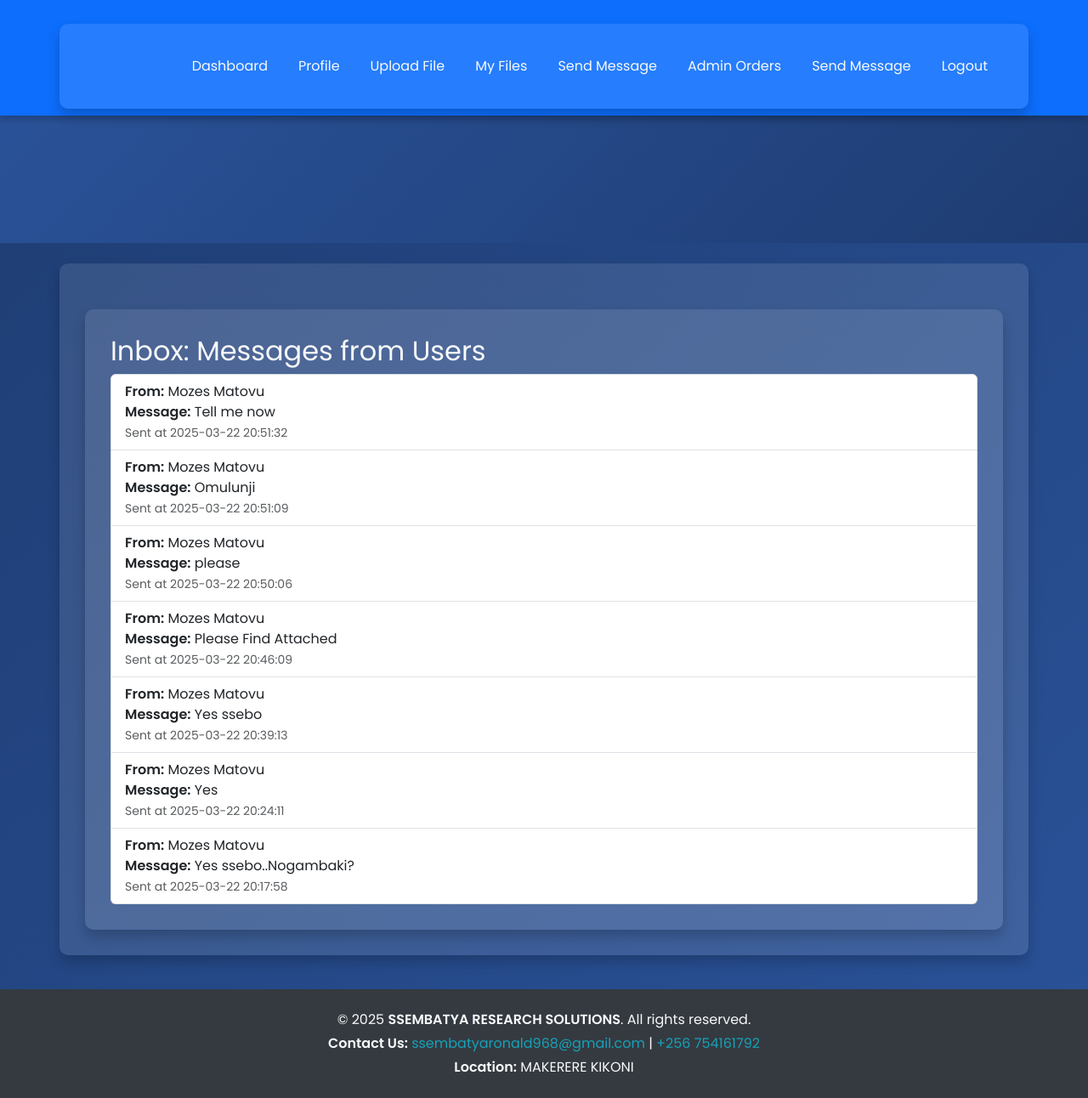
After one commit to Ssembatya-hub/ResearchApp, a Flask app: page /admin/inbox in a window 1280 px wide. The commit adds this page. Shown: the whole page at 85% size. Run offline with Flask 3, Linux system fonts and the light colour scheme; a user stored in the database is signed in; data comes from the database, SQL or seed files in the repository; both versions use the stored data as it was after the commit.

Commit message:
Add messaging feature and admin inbox

```diff
--- a/app.py
+++ b/app.py
@@ -69,6 +69,19 @@ def init_db():
             date TEXT
         )
     ''')
+    cursor.execute('''
+    CREATE TABLE IF NOT EXISTS messages (
+        id INTEGER PRIMARY KEY AUTOINCREMENT,
+        sender_id INTEGER,
+        recipient_id INTEGER,
+        content TEXT,
+        timestamp DATETIME DEFAULT CURRENT_TIMESTAMP,
+        is_read INTEGER DEFAULT 0,
+        FOREIGN KEY(sender_id) REFERENCES users(id),
+        FOREIGN KEY(recipient_id) REFERENCES users(id)
+    )
+''')
+
     cursor.execute('''
         CREATE TABLE IF NOT EXISTS files (
             id INTEGER PRIMARY KEY AUTOINCREMENT,
@@ -694,6 +707,141 @@ def admin_upload_file():
 
     conn.close()
     return render_template('admin_upload.html', users=users)
+@app.route('/admin/message', methods=['GET', 'POST'])
+@login_required
+def admin_message():
+    if not current_user.is_admin:
+        flash("Access denied.", "danger")
+        return redirect(url_for('index'))
+
+    conn = sqlite3.connect('database.db')
+    cursor = conn.cursor()
+
+    if request.method == 'POST':
+        recipient_id = request.form['recipient_id']
+        message = request.form['message']
+
+        cursor.execute("INSERT INTO messages (sender_id, recipient_id, message) VALUES (?, ?, ?)",
+                       (current_user.id, recipient_id, message))
+        conn.commit()
+        conn.close()
+        flash("Message sent successfully!", "success")
+        return redirect(url_for('admin_message'))
+
+    cursor.execute("SELECT id, username FROM users WHERE is_admin = 0")
+    users = cursor.fetchall()
+    conn.close()
+    return render_template('admin_send_message.html', users=users)
+
+@app.route('/messages')
+@login_required
+def messages():
+    conn = sqlite3.connect('database.db')
+    cursor = conn.cursor()
+
+    # Get messages sent to the current user (from admin or others)
+    cursor.execute("""
+        SELECT messages.id, messages.message, messages.timestamp, users.username
+        FROM messages
+        JOIN users ON messages.sender_id = users.id
+        WHERE messages.recipient_id = ?
+        ORDER BY messages.timestamp DESC
+    """, (current_user.id,))
+    rows = cursor.fetchall()
+    conn.close()
+
+    # Convert to dictionary-style list for clarity in Jinja
+    user_messages = [
+        {'id': row[0], 'message': row[1], 'timestamp': row[2], 'sender': row[3]}
+        for row in rows
+    ]
+
+    return render_template('messages.html', messages=user_messages)
+
+@app.context_processor
+def inject_unread_message_count():
+    if current_user.is_authenticated and not current_user.is_admin:
+        conn = sqlite3.connect('database.db')
+        cursor = conn.cursor()
+        cursor.execute("""
+            SELECT COUNT(*) FROM messages
+            WHERE recipient_id = ? AND status = 'unread'
+        """, (current_user.id,))
+        count = cursor.fetchone()[0]
+        conn.close()
+        return dict(unread_count=count)
+    return dict(unread_count=0)
+@app.route('/reply/<int:message_id>', methods=['POST'])
+@login_required
+def reply_message(message_id):
+    content = request.form.get('message')
+
+    if not content:
+        flash("Message cannot be empty.", "danger")
+        return redirect(url_for('messages'))
+
+    # Assume admin has ID = 1
+    admin_id = 1
+
+    conn = sqlite3.connect('database.db')
+    cursor = conn.cursor()
+    cursor.execute("""
+        INSERT INTO messages (sender_id, recipient_id, subject, message, timestamp, status)
+        VALUES (?, ?, ?, ?, datetime('now'), 'unread')
+    """, (current_user.id, admin_id, f"Reply to message {message_id}", content))
+    conn.commit()
+    conn.close()
+
+    flash("Reply sent to admin!", "success")
+    return redirect(url_for('messages'))
+
+@app.route('/admin/inbox')
+@login_required
+def admin_inbox():
+    if not current_user.is_admin:
+        flash("Access denied.", "danger")
+        return redirect(url_for('index'))
+
+    conn = sqlite3.connect('database.db')
+    cursor = conn.cursor()
+    cursor.execute("""
+        SELECT messages.id, users.username, messages.message, messages.timestamp
+        FROM messages
+        JOIN users ON messages.sender_id = users.id
+        WHERE messages.recipient_id = ?
+        ORDER BY messages.timestamp DESC
+    """, (current_user.id,))
+    inbox = cursor.fetchall()
+    conn.close()
+
+    return render_template('admin_inbox.html', inbox=inbox)
+
+@app.route('/send-message', methods=['GET', 'POST'])
+@login_required
+def send_message():
+    if request.method == 'POST':
+        subject = request.form.get('subject')
+        content = request.form.get('message')
+
+        if not subject or not content:
+            flash("Subject and message are required.", "danger")
+            return redirect(url_for('send_message'))
+
+        admin_id = 1  # assuming admin has ID 1
+
+        conn = sqlite3.connect('database.db')
+        cursor = conn.cursor()
+        cursor.execute("""
+            INSERT INTO messages (sender_id, recipient_id, subject, message, timestamp, status)
+            VALUES (?, ?, ?, ?, datetime('now'), 'unread')
+        """, (current_user.id, admin_id, subject, content))
+        conn.commit()
+        conn.close()
+
+        flash("Message sent to admin!", "success")
+        return redirect(url_for('messages'))
+
+    return render_template('send_message.html')
 
 @app.route('/mtn/callback', methods=['POST'])
 def mtn_callback():
--- /dev/null
+++ b/templates/admin_inbox.html
@@ -0,0 +1,20 @@
+{% extends "base.html" %}
+{% block title %}Admin Inbox{% endblock %}
+{% block content %}
+<div class="container mt-4">
+    <h2>Inbox: Messages from Users</h2>
+    {% if inbox %}
+    <ul class="list-group">
+        {% for msg in inbox %}
+        <li class="list-group-item">
+            <strong>From:</strong> {{ msg[1] }}<br>
+            <strong>Message:</strong> {{ msg[2] }}<br>
+            <small class="text-muted">Sent at {{ msg[3] }}</small>
+        </li>
+        {% endfor %}
+    </ul>
+    {% else %}
+    <p>No messages received from users yet.</p>
+    {% endif %}
+</div>
+{% endblock %}
--- a/templates/base.html
+++ b/templates/base.html
@@ -97,9 +97,19 @@
                         <li class="nav-item"><a class="nav-link" href="/profile">Profile</a></li>
                         <li class="nav-item"><a class="nav-link" href="/upload">Upload File</a></li>
                         <li class="nav-item"><a class="nav-link" href="/files">My Files</a></li>
+                        <li class="nav-item"><a class="nav-link" href="/send-message">Send Message</a></li>
+
                         {% if current_user.is_admin %}
                             <li class="nav-item"><a class="nav-link" href="/admin/orders">Admin Orders</a></li>
+                            <li class="nav-item"><a class="nav-link" href="/admin/message">Send Message</a></li>
+                        {% else %}
+                            <li class="nav-item">
+                                <a class="nav-link" href="/messages">
+                                    Messages {% if unread_count > 0 %}<span class="badge bg-danger">{{ unread_count }}</span>{% endif %}
+                                </a>
+                            </li>
                         {% endif %}
+
                         <li class="nav-item"><a class="nav-link" href="/logout">Logout</a></li>
                     {% else %}
                         <li class="nav-item"><a class="nav-link" href="/login">Login</a></li>
--- a/templates/index.html
+++ b/templates/index.html
@@ -15,6 +15,10 @@
             <a href="/admin/payments" class="btn btn-warning mx-2">Manage Payments</a>
             <a href="/admin/upload" class="btn btn-outline-secondary mx-2">Upload for User</a>
             <a href="/admin/files" class="btn btn-warning mx-2">View Uploaded Files</a>
+            <a href="/admin/message" class="btn btn-outline-light mx-2">Send Message</a>
+            <a href="/admin/inbox" class="btn btn-outline-light mx-2">View Messages</a>
+
+
 
         {% endif %}
     </div>
```
Also changed, not shown: templates/admin_message.html (added, +22 -0 lines), templates/admin_send_message.html (added, +27 -0 lines), templates/messages.html (added, +29 -0 lines), templates/send_message.html (added, +18 -0 lines), database.db.
